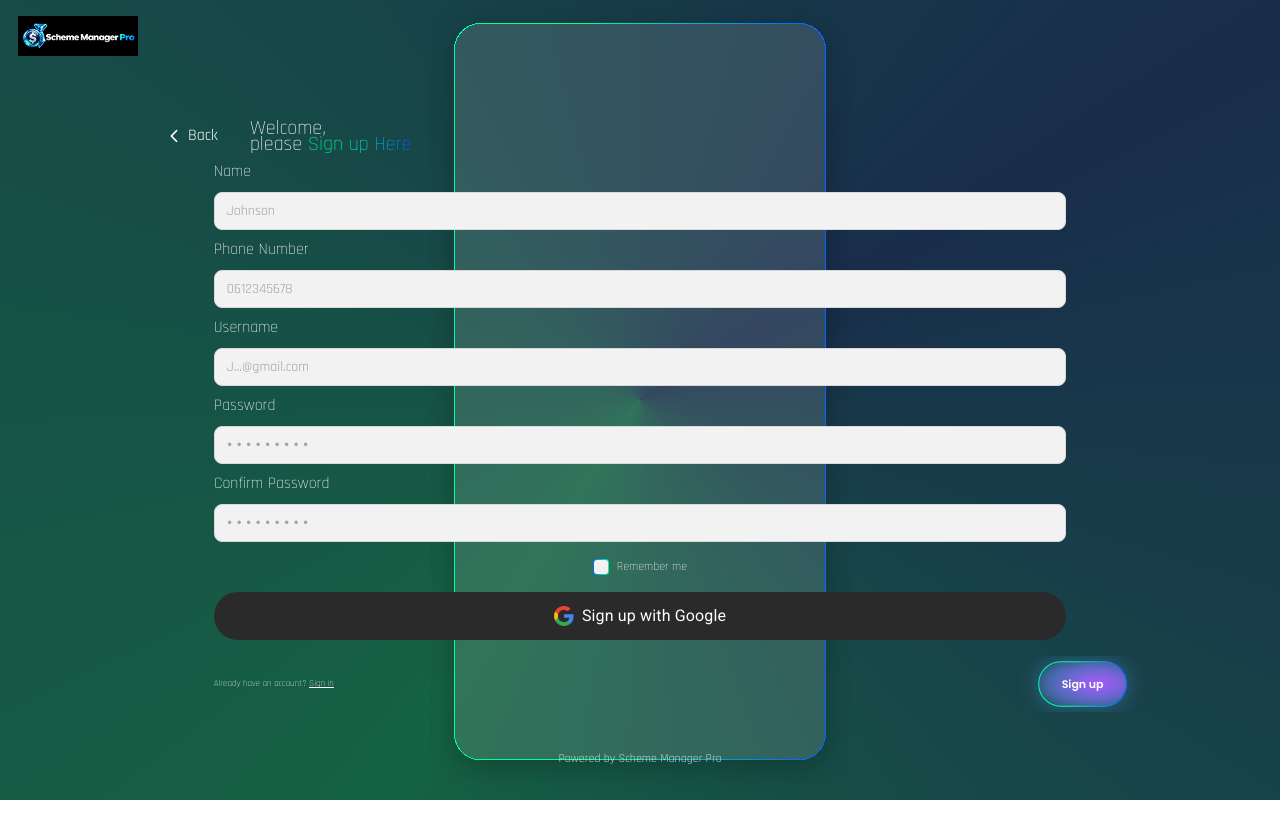
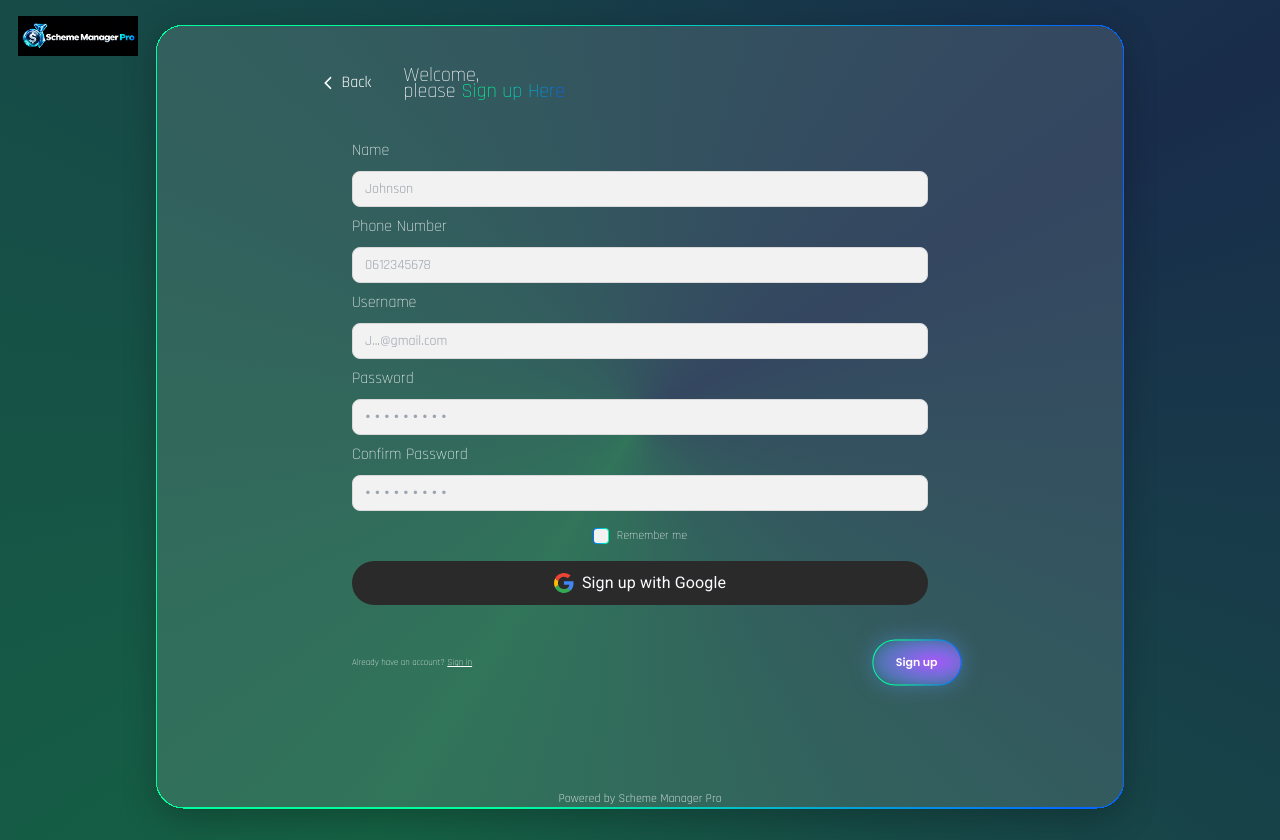
Before and after one commit to Siya-gift/SchemeManager, a React (Vite) app: page /Signup in a window 1280 px wide. Before the commit the page ends 800 px from the top, so only its background shows below. Built offline with nearby package versions, Linux system fonts and the light colour scheme; what @react-pdf/renderer would draw is missing.

Commit message:
feat: update Signup component layout and styling, add responsive background image

```diff
--- a/src/components/PrimaryBtn5.jsx
+++ b/src/components/PrimaryBtn5.jsx
@@ -4,7 +4,7 @@ import "../App.css";
 
 function PrimaryBtn2({btnSignup}) {
   return (
-    <button className="relative text-white h-20 md:h-auto text-[11px] font-semibold px-12 py-5 overflow-hidden rounded-lg group transition-all duration-200 hover:scale-y-90 cursor-pointer focus:scale-85">
+    <button className="relative text-white h-20 md:h-21 text-[11px] font-semibold px-12 py-5 overflow-hidden rounded-lg group transition-all duration-200 hover:scale-y-90 cursor-pointer focus:scale-85">
       <img
         src={signupBT}
         alt=""
--- a/src/components/Signup.jsx
+++ b/src/components/Signup.jsx
@@ -1,5 +1,6 @@
 import React from "react";
 import signbg from "../images/signbg.svg";
+import signDesktopBg from "../images/signDesktopBg.svg";
 import logo from "../images/logo_h.png";
 import { Link } from "react-router-dom";
 import { BrowserRouter as Router, Route, Routes } from "react-router-dom";
@@ -10,7 +11,7 @@ const btnSignup = "Sign up";
 function Signup() {
   return (
     <div className="bg-[#1E1E1E]">
-      <div className="relative flex justify-center items-center h-screen w-screen bg-[conic-gradient(from_90deg_at_50%_50%,rgba(3,104,255,0.2)_-29.42deg,rgba(0,255,157,0.3)_122.88deg,rgba(3,104,255,0.2)_330.58deg,rgba(0,255,157,0.3)_482.88deg)]">
+      <div className="relative flex justify-center items-center min-h-210 md:h-200 w-screen md:w-full bg-[conic-gradient(from_90deg_at_50%_50%,rgba(3,104,255,0.2)_-29.42deg,rgba(0,255,157,0.3)_122.88deg,rgba(3,104,255,0.2)_330.58deg,rgba(0,255,157,0.3)_482.88deg)]">
         {" "}
         <img
           className="w-35 h-10 absolute top-4 left-2 object-contain  z-10 "
@@ -21,13 +22,18 @@ function Signup() {
           <img
             src={signbg}
             alt="Sign Background"
-            className="absolute inset-0 w-full h-full object-contain"
+            className="md:hidden absolute inset-0 w-full h-full object-contain"
+          />
+          <img
+            src={signDesktopBg}
+            alt="Sign Background"
+            className="hidden md:block absolute inset-0 w-full h-full object-contain"
           />
         </div>
         <p className="absolute bottom-[anchor(--signfooter_bottom)] left-[anchor(--signfooter_left)] -translate-y-8 w-full text-center font-['Rajdhani'] text-[12px] text-white/70">
           Powered by Scheme Manager Pro
         </p>
-        <div className=" h-[70%] w-[74%]  flex flex-col">
+        <div className=" h-[70%] md:h-[67%]  flex flex-col md:-translate-y-10 justify-center items-center gap-4 md:gap-8 w-[80%] md:w-[50%] z-10">
           <div className="flex w-full  flex-row justify-left items-center gap-8">
             <Link
               to="/"
@@ -55,7 +61,7 @@ function Signup() {
               <input
                 type="text"
                 placeholder="Johnson"
-                className="h-10 bg-[#F2F2F2] border border-[#D9D9D9] placeholder:font-['Rajdhani'] rounded-lg px-3 w-full text-slate-600 text-[14px] font-['Rajdhani']"
+                className="h-10 bg-[#F2F2F2] border border-[#D9D9D9] placeholder:font-['Rajdhani'] rounded-lg px-3 py-2 w-full text-slate-600 text-[14px] font-['Rajdhani']"
               />
               <label className="font-['Rajdhani'] font-thin text-[16px] leading-2 text-white">
                 Phone Number
@@ -63,7 +69,7 @@ function Signup() {
               <input
                 type="text"
                 placeholder="0612345678"
-                className="h-10 bg-[#F2F2F2] border border-[#D9D9D9] placeholder:font-['Rajdhani'] rounded-lg px-3 w-full text-slate-600 text-[14px] font-['Rajdhani']"
+                className="h-10 bg-[#F2F2F2] border border-[#D9D9D9] placeholder:font-['Rajdhani'] rounded-lg px-3 py-2 w-full text-slate-600 text-[14px] font-['Rajdhani']"
               />
               <label className="font-['Rajdhani'] font-thin text-[16px] leading-2 text-white">
                 Username
@@ -71,7 +77,7 @@ function Signup() {
               <input
                 type="email"
                 placeholder="J...@gmail.com"
-                className="h-10 bg-[#F2F2F2] border border-[#D9D9D9] placeholder:font-['Rajdhani'] rounded-lg px-3 w-full text-slate-600 text-[14px] font-['Rajdhani']"
+                className="h-10 bg-[#F2F2F2] border border-[#D9D9D9] placeholder:font-['Rajdhani'] rounded-lg px-3 py-2 w-full text-slate-600 text-[14px] font-['Rajdhani']"
               />
               <label className="font-['Rajdhani'] font-thin text-[16px] leading-2 text-white">
                 Password
@@ -79,7 +85,7 @@ function Signup() {
               <input
                 type="password"
                 placeholder="• • • • • • • • •"
-                className="h-10 bg-[#F2F2F2] border border-[#D9D9D9] placeholder:font-['Poppins'] rounded-lg px-3 w-full text-slate-600 text-[14px] font-['Rajdhani']"
+                className="h-10 bg-[#F2F2F2] border border-[#D9D9D9] placeholder:font-['Poppins'] rounded-lg px-3 py-2 w-full text-slate-600 text-[14px] font-['Rajdhani']"
               />
               <label className="font-['Rajdhani'] font-thin text-[16px] leading-2 text-white">
                 Confirm Password
@@ -87,7 +93,7 @@ function Signup() {
               <input
                 type="password"
                 placeholder="• • • • • • • • •"
-                className="h-10 bg-[#F2F2F2] border border-[#D9D9D9] placeholder:font-['Poppins'] rounded-lg px-3 w-full text-slate-600 text-[14px] font-['Rajdhani']"
+                className="h-10 bg-[#F2F2F2] border border-[#D9D9D9] placeholder:font-['Poppins'] rounded-lg px-3 py-2 w-full text-slate-600 text-[14px] font-['Rajdhani']"
               />
 
               <div className="flex flex-col flex-end">
@@ -134,7 +140,7 @@ function Signup() {
                       />
                     </svg>
                   </span>
-                  <span className="font-['Roboto'] text-base leading-6 tracking-[0.15px] text-[#FCFBFF]">
+                  <span className="font-['Roboto'] text-base leading-6 md:leading-2 tracking-[0.15px] text-[#FCFBFF]">
                     Sign up with Google
                   </span>
                 </button>
```
Also changed, not shown: src/images/signDesktopBg.svg (added).
